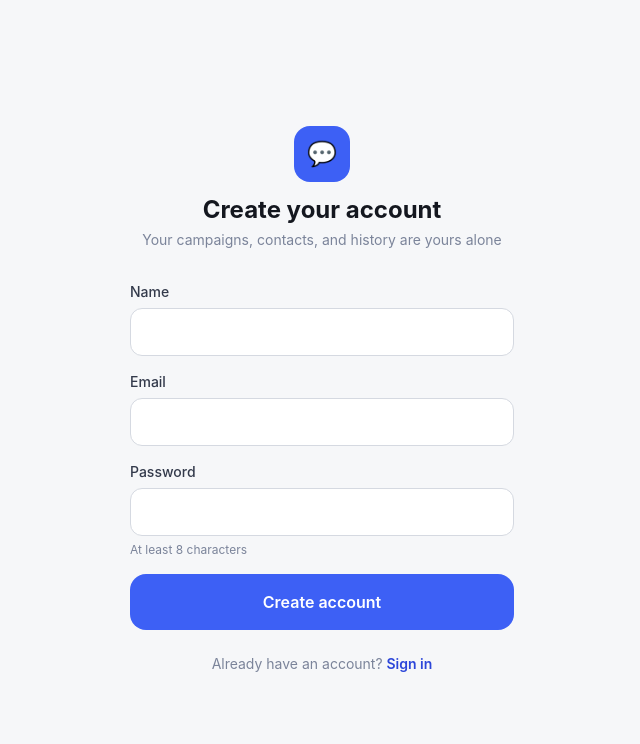
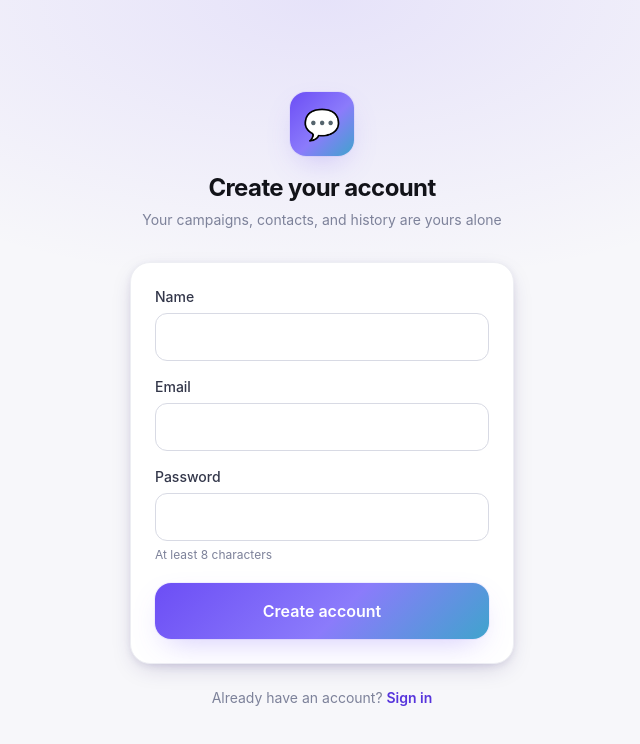
Before and after one commit to countthecostai-cmyk/advance, a Next.js app: page /signup in a window 1280 px wide. Shown: the top 744 px of the page, without its empty margins (318-958 px from the left). Built offline with nearby package versions, Linux system fonts and the light colour scheme.

Commit message:
Fix broken email confirmation (missing /auth/confirm handler) and refresh visual design (richer palette, gradient auth screens, polished nav/buttons)

```diff
--- /dev/null
+++ b/src/app/auth/confirm/route.ts
@@ -0,0 +1,29 @@
+import { type EmailOtpType } from '@supabase/supabase-js'
+import { type NextRequest, NextResponse } from 'next/server'
+import { createServerSupabase } from '@/lib/supabase/server'
+
+// This is the page the confirmation-email link actually points to.
+// Supabase's email templates need to link here as:
+//   {{ .SiteURL }}/auth/confirm?token_hash={{ .TokenHash }}&type={{ .Type }}&next=/home
+// (the default "Confirmation URL" template does NOT do this out of the box —
+// see docs/DEPLOYMENT.md for the exact template to paste into the Supabase
+// dashboard). Without a route like this one, clicking the email link has
+// nowhere to actually exchange the token for a signed-in session — the user
+// lands on the site still logged out, which is what "the confirmation email
+// doesn't work" almost always means in practice.
+export async function GET(request: NextRequest) {
+  const { searchParams, origin } = new URL(request.url)
+  const token_hash = searchParams.get('token_hash')
+  const type = searchParams.get('type') as EmailOtpType | null
+  const next = searchParams.get('next') ?? '/home'
+
+  if (token_hash && type) {
+    const supabase = createServerSupabase()
+    const { error } = await supabase.auth.verifyOtp({ type, token_hash })
+    if (!error) {
+      return NextResponse.redirect(`${origin}${next}`)
+    }
+  }
+
+  return NextResponse.redirect(`${origin}/login?error=confirmation_failed`)
+}
--- a/src/app/signup/page.tsx
+++ b/src/app/signup/page.tsx
@@ -24,7 +24,10 @@ export default function SignupPage() {
     const { data, error } = await supabase.auth.signUp({
       email,
       password,
-      options: { data: { display_name: displayName || undefined } },
+      options: {
+        data: { display_name: displayName || undefined },
+        emailRedirectTo: `${window.location.origin}/auth/confirm`,
+      },
     })
     setLoading(false)
     if (error) {
@@ -42,30 +45,39 @@ export default function SignupPage() {
 
   if (checkEmail) {
     return (
-      <div className="flex min-h-screen flex-col items-center justify-center gap-3 px-6 text-center safe-top safe-bottom">
-        <div className="text-4xl">📬</div>
+      <div className="relative flex min-h-screen flex-col items-center justify-center gap-3 overflow-hidden bg-ink-50 px-6 text-center safe-top safe-bottom">
+        <div className="pointer-events-none absolute inset-0 bg-auth-glow" aria-hidden />
+        <div className="relative flex flex-col items-center gap-3 rounded-xl2 border border-ink-100 bg-white p-8 shadow-elevated">
+          <div className="flex h-16 w-16 items-center justify-center rounded-2xl bg-brand-gradient text-3xl shadow-glow">
+            📬
+          </div>
           <h1 className="text-xl font-semibold text-ink-900">Check your email</h1>
           <p className="max-w-xs text-sm text-ink-400">
-          We sent a confirmation link to {email}. Tap it, then come back and sign in.
+            We sent a confirmation link to <span className="font-medium text-ink-700">{email}</span>. Tap it, then
+            come back and sign in.
           </p>
           <Link href="/login" className="mt-2 text-sm font-semibold text-brand-600">
             Back to sign in
           </Link>
         </div>
+      </div>
     )
   }
 
   return (
-    <div className="flex min-h-screen flex-col justify-center px-6 safe-top safe-bottom">
-      <div className="mx-auto w-full max-w-sm">
+    <div className="relative flex min-h-screen flex-col justify-center overflow-hidden bg-ink-50 px-6 safe-top safe-bottom">
+      <div className="pointer-events-none absolute inset-0 bg-auth-glow" aria-hidden />
+
+      <div className="relative mx-auto w-full max-w-sm">
         <div className="mb-8 text-center">
-          <div className="mx-auto mb-3 flex h-14 w-14 items-center justify-center rounded-2xl bg-brand-500 text-2xl text-white">
+          <div className="mx-auto mb-4 flex h-16 w-16 items-center justify-center rounded-2xl bg-brand-gradient text-3xl text-white shadow-glow">
             💬
           </div>
-          <h1 className="text-2xl font-bold text-ink-900">Create your account</h1>
-          <p className="mt-1 text-sm text-ink-400">Your campaigns, contacts, and history are yours alone</p>
+          <h1 className="text-2xl font-bold tracking-tight text-ink-900">Create your account</h1>
+          <p className="mt-1.5 text-sm text-ink-400">Your campaigns, contacts, and history are yours alone</p>
         </div>
 
+        <div className="rounded-xl2 border border-ink-100 bg-white p-6 shadow-elevated">
           <form onSubmit={onSubmit} className="flex flex-col gap-4">
             <Input label="Name" required value={displayName} onChange={(e) => setDisplayName(e.target.value)} />
             <Input
@@ -87,10 +99,11 @@ export default function SignupPage() {
               hint="At least 8 characters"
             />
             {error && <p className="text-sm font-medium text-red-600">{error}</p>}
-          <Button type="submit" fullWidth loading={loading}>
+            <Button type="submit" fullWidth loading={loading} className="mt-1">
               Create account
             </Button>
           </form>
+        </div>
 
         <p className="mt-6 text-center text-sm text-ink-400">
           Already have an account?{' '}
--- a/src/components/nav/BottomNav.tsx
+++ b/src/components/nav/BottomNav.tsx
@@ -17,8 +17,8 @@ export function BottomNav() {
   const pathname = usePathname()
 
   return (
-    <nav className="safe-bottom fixed inset-x-0 bottom-0 z-40 border-t border-ink-100 bg-white/95 backdrop-blur">
-      <div className="mx-auto flex max-w-lg items-stretch justify-between px-1">
+    <nav className="safe-bottom fixed inset-x-0 bottom-0 z-40 border-t border-ink-100 bg-white/90 backdrop-blur-md">
+      <div className="mx-auto flex max-w-lg items-stretch justify-between gap-0.5 px-1.5 py-1.5">
         {items.map((item) => {
           const active = pathname === item.href || pathname.startsWith(item.href + '/')
           return (
@@ -26,11 +26,11 @@ export function BottomNav() {
               key={item.href}
               href={item.href}
               className={clsx(
-                'tap-target flex flex-1 flex-col items-center justify-center gap-0.5 py-2 text-xs font-medium',
-                active ? 'text-brand-600' : 'text-ink-400'
+                'tap-target flex flex-1 flex-col items-center justify-center gap-0.5 rounded-xl py-1.5 text-[11px] font-medium transition-colors',
+                active ? 'bg-brand-50 text-brand-600' : 'text-ink-400 active:bg-ink-50'
               )}
             >
-              <span className="text-xl leading-none" aria-hidden>
+              <span className={clsx('text-lg leading-none transition-transform', active && 'scale-110')} aria-hidden>
                 {item.icon}
               </span>
               {item.label}
--- a/src/components/ui/Button.tsx
+++ b/src/components/ui/Button.tsx
@@ -14,8 +14,9 @@ interface ButtonProps extends ButtonHTMLAttributes<HTMLButtonElement> {
 }
 
 const variantClasses: Record<Variant, string> = {
-  primary: 'bg-brand-500 text-white active:bg-brand-600 disabled:bg-ink-200 disabled:text-ink-400',
-  secondary: 'bg-white text-ink-900 border border-ink-200 active:bg-ink-50 disabled:text-ink-300',
+  primary:
+    'bg-brand-gradient text-white shadow-glow active:brightness-95 disabled:bg-none disabled:bg-ink-200 disabled:text-ink-400 disabled:shadow-none',
+  secondary: 'bg-white text-ink-900 border border-ink-200 shadow-card active:bg-ink-50 disabled:text-ink-300 disabled:shadow-none',
   danger: 'bg-red-600 text-white active:bg-red-700 disabled:bg-ink-200 disabled:text-ink-400',
   ghost: 'bg-transparent text-brand-600 active:bg-brand-50 disabled:text-ink-300',
 }
--- a/src/lib/supabase/middleware.ts
+++ b/src/lib/supabase/middleware.ts
@@ -38,6 +38,7 @@ export async function updateSession(request: NextRequest) {
   const isPublic =
     path.startsWith('/login') ||
     path.startsWith('/signup') ||
+    path.startsWith('/auth/confirm') || // email confirmation link lands here, pre-session
     path.startsWith('/opt-out') ||
     path.startsWith('/docs') || // Shortcut build guide is meant to be readable pre-login too
     path.startsWith('/api/opt-out') ||
--- a/tailwind.config.ts
+++ b/tailwind.config.ts
@@ -6,28 +6,33 @@ const config: Config = {
     extend: {
       colors: {
         brand: {
-          50: '#eef4ff',
-          100: '#dce7ff',
-          200: '#b8ceff',
-          300: '#8babff',
-          400: '#5f83ff',
-          500: '#3d60f5',
-          600: '#2c46d9',
-          700: '#2537ad',
-          800: '#233189',
-          900: '#212d6d',
+          50: '#f1f0ff',
+          100: '#e4e1ff',
+          200: '#c9c3ff',
+          300: '#a89dff',
+          400: '#8b7bfb',
+          500: '#6c4ef5',
+          600: '#5735dc',
+          700: '#4527b3',
+          800: '#38228c',
+          900: '#2b1c66',
+        },
+        accent: {
+          400: '#22d1c4',
+          500: '#0dbfae',
+          600: '#0a9c8e',
         },
         ink: {
-          50: '#f6f7f9',
-          100: '#eceef2',
-          200: '#d5d9e1',
-          300: '#aab1c1',
-          400: '#7b849a',
-          500: '#5a6479',
-          600: '#434b5e',
-          700: '#333a4b',
-          800: '#222733',
-          900: '#14171f',
+          50: '#f7f7fa',
+          100: '#edeef3',
+          200: '#d8dae4',
+          300: '#adb1c4',
+          400: '#7d829a',
+          500: '#5c6180',
+          600: '#454a63',
+          700: '#33374a',
+          800: '#20222f',
+          900: '#121319',
         },
       },
       spacing: {
@@ -40,7 +45,14 @@ const config: Config = {
         xl2: '1.25rem',
       },
       boxShadow: {
-        card: '0 1px 2px 0 rgb(20 23 31 / 0.04), 0 1px 8px 0 rgb(20 23 31 / 0.06)',
+        card: '0 1px 2px 0 rgb(18 19 25 / 0.04), 0 1px 8px 0 rgb(18 19 25 / 0.06)',
+        elevated: '0 8px 24px -8px rgb(43 28 102 / 0.25), 0 2px 8px -2px rgb(43 28 102 / 0.12)',
+        glow: '0 0 0 1px rgb(108 78 245 / 0.08), 0 12px 32px -12px rgb(108 78 245 / 0.35)',
+      },
+      backgroundImage: {
+        'brand-gradient': 'linear-gradient(135deg, #6c4ef5 0%, #8b7bfb 55%, #0dbfae 130%)',
+        'auth-glow':
+          'radial-gradient(80% 60% at 50% 0%, rgb(108 78 245 / 0.12) 0%, rgb(108 78 245 / 0) 60%)',
       },
     },
   },
```
Also changed, not shown: src/app/login/page.tsx (+18 -6 lines). Lines whose indentation alone changed are shown as unchanged.
